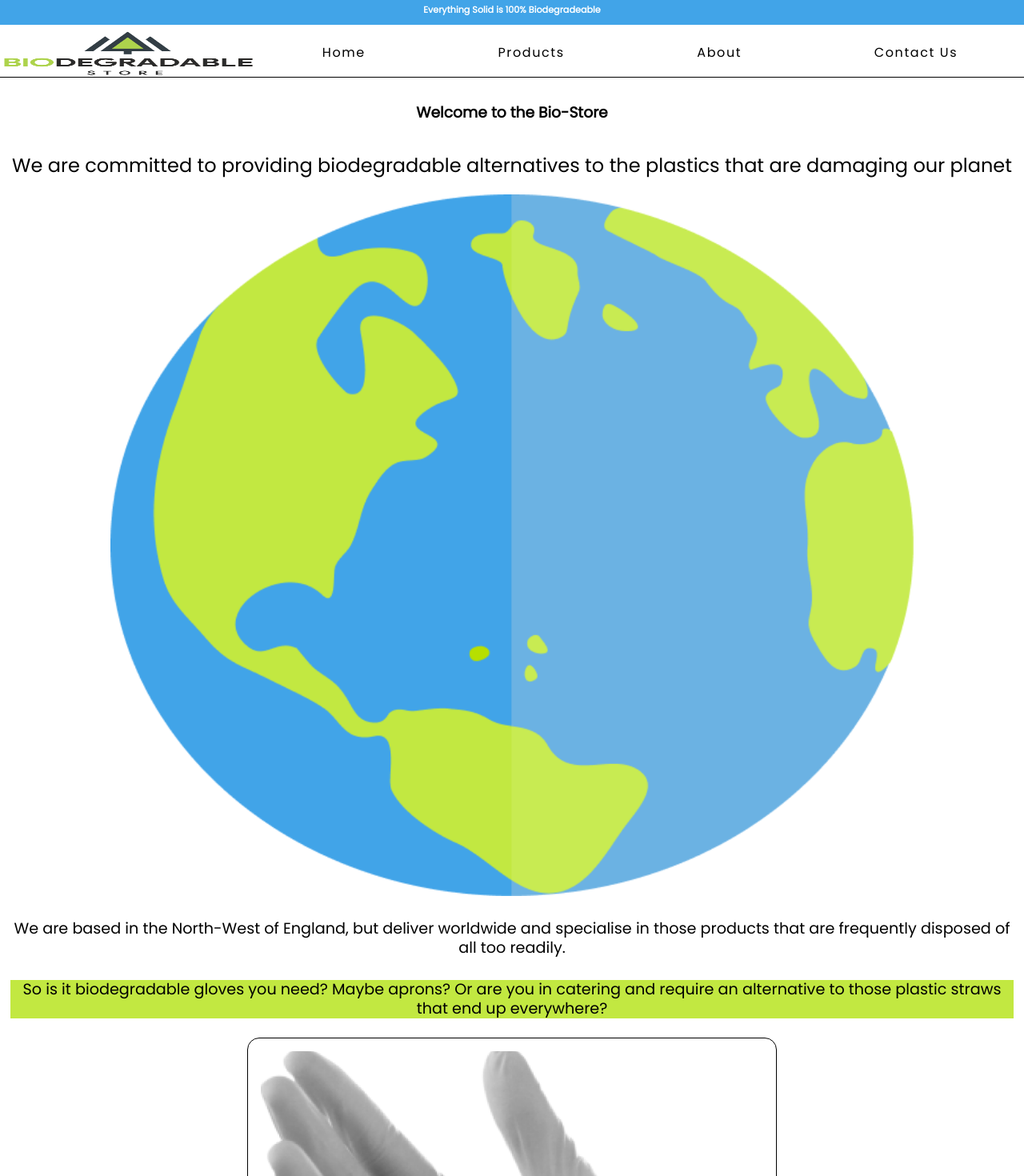
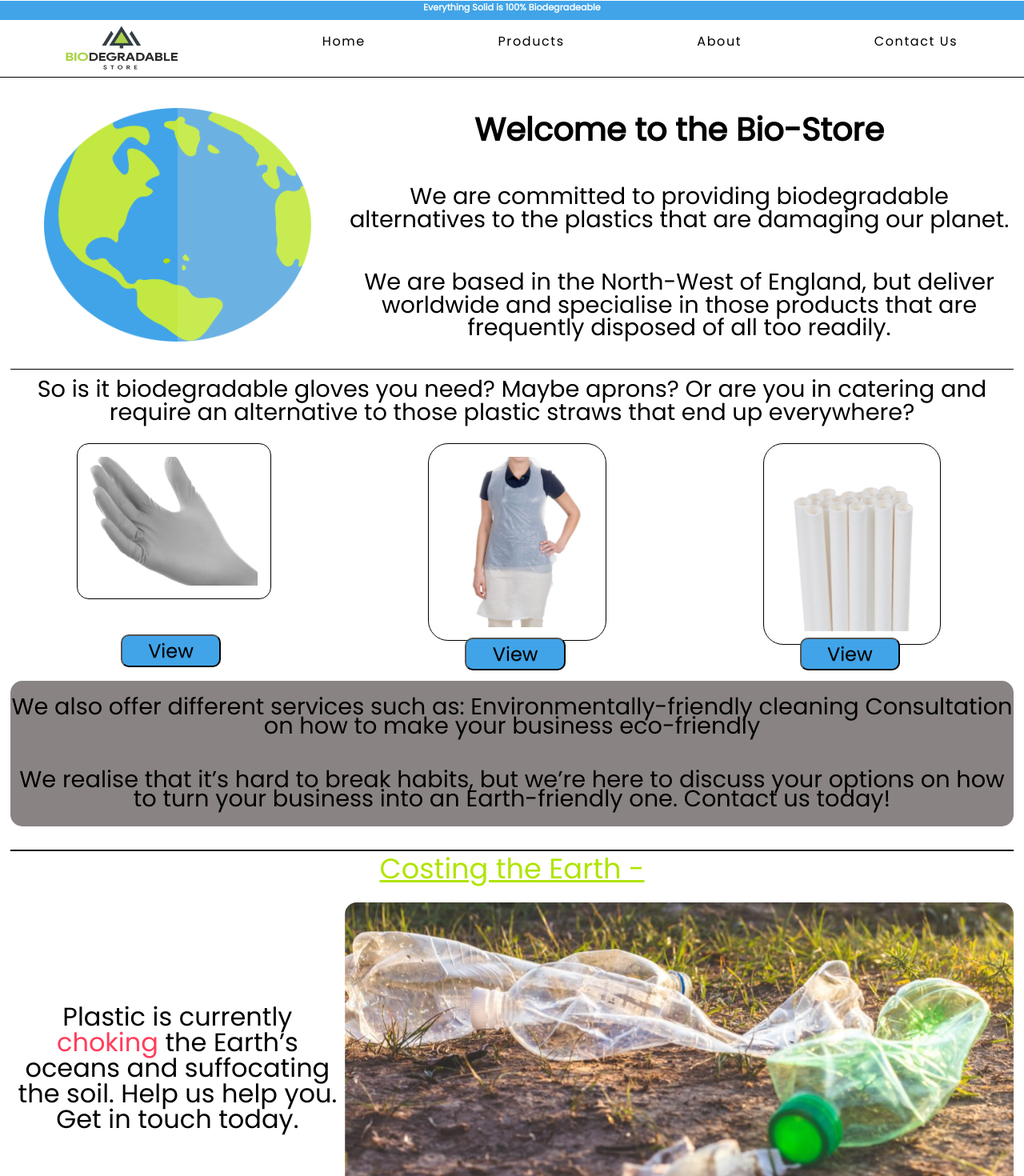
Before and after one commit to mcarlin1998/BioStoreApp, a React (Create React App) app: page / in a window 1280 px wide. Shown: the top 1470 px of the page at 80% size. Built offline with nearby package versions, Linux system fonts and the light colour scheme.

Commit message:
Homepagemobile

```diff
--- a/src/components/Footer/Footer.css
+++ b/src/components/Footer/Footer.css
@@ -33,3 +33,29 @@
   font-family: 'Poppins', sans-serif;
 
 }
+@media only screen and (min-width: 850px) {
+  .footergrid{
+    display: grid;
+    grid-template-columns: 1fr 1fr;
+    grid-template-rows: 1fr 1fr 1fr 1fr;
+  }
+  .footcontact{
+    grid-column: 1 / 1;
+    grid-row: 1 / 1;
+    font-size: 1.5em;
+    position: relative;
+    top: 30%;
+  }
+  .footdetails{
+    grid-column: 1 / 1;
+    grid-row: 2 / 2;
+  }
+  .footdetails2{
+    grid-column: 1 / 1;
+    grid-row: 3 / 3;
+  }
+  .footdetails3{
+    grid-column: 1 / 1;
+    grid-row: 4 / 4;
+  }
+}
--- a/src/components/Home/Home.css
+++ b/src/components/Home/Home.css
@@ -3,6 +3,8 @@
   line-height: 1.5em;
   text-align: center;
 }
+
+
 
 @import url('https://fonts.googleapis.com/css2?family=Poppins&display=swap');
 @import url('https://fonts.googleapis.com/css2?family=Poppins:wght@300&display=swap');
@@ -164,3 +166,160 @@ font-weight: 400;
   width: 100%;
   border-radius: 15px;
 }
+
+@media only screen and (min-width: 850px) {
+
+.subgrid{
+  display: grid;
+  grid-template-columns: 1fr 1fr 1fr;
+  grid-row: 1fr 1fr 1fr 1fr 1fr 1fr 1fr 1fr;
+}
+
+h1{
+  grid-column: 2 / 4;
+  grid-row: 1 / 1;
+  font-size: 2.5em;
+  position: relative;
+}
+.subtitle{
+  grid-column: 2 / 4;
+  grid-row: 1 / 1;
+  position: relative;
+  top: 30%;
+  font-size: 1.8em;
+  line-height: 1em;
+}
+
+.planet{
+  grid-column: 1 / 1;
+  grid-row: 1 / 1;
+  position: relative;
+  top: 3%;
+}
+
+.intro{
+  grid-column: 2 / 4;
+  grid-row: 1 / 1;
+  position: relative;
+  top: 60%;
+  font-size: 1.8em;
+  font-weight: 300;
+  line-height: 1em;
+}
+.intro2{
+  grid-column: 1 / 4;
+  grid-row: 2 / 2;
+  background-color: transparent;
+  position: relative;
+  font-size: 1.8em;
+  line-height: 1em;
+  border-top: 1px solid black;
+  padding-top: 10px;
+}
+.gloves{
+  grid-column: 1 / 1;
+  grid-row: 3 / 3;
+  width: 50%;
+  position: relative;
+  left: 20%;
+}
+.button1{
+  grid-column: 1 / 1;
+  grid-row: 4 / 4;
+  position: relative;
+  width: 30%;
+  height: 100%;
+  left: 33%;
+  bottom: 40%;
+}
+.apron{
+  grid-column: 2 / 2;
+  grid-row: 3 / 3;
+    width: 45%;
+    height: 76%;
+    position: relative;
+    left: 25%;
+}
+.button2{
+  grid-column: 2 / 2;
+  grid-row: 4 / 4;
+  position: relative;
+  width: 30%;
+  height: 100%;
+  left: 36%;
+  bottom: 32%;
+
+}
+.straws{
+  grid-column: 3 / 3;
+  grid-row: 3 / 3;
+  width: 45%;
+  height: 78%;
+
+  position: relative;
+  left: 25%;
+}
+.button3{
+  grid-column: 3 / 3;
+  grid-row: 4 / 4;
+  position: relative;
+  width: 30%;
+  height: 100%;
+  left: 36%;
+  bottom: 32%;
+
+}
+a{
+  padding: 0;
+  margin: 0;
+}
+.checkout{
+  display: none;
+}
+.shape{
+  grid-column: 1 / 4;
+  grid-row: 5 / 7;
+  background-color: #8a8383;
+  width: 100%;
+  height: 100%;
+  z-index: -1;
+  border-radius: 15px;
+}
+.contact{
+  grid-column: 1 / 4;
+  grid-row: 6 / 6;
+  font-size: 1.8em;
+  background-color: transparent;
+  color: black;
+  position: relative;
+  bottom: 25%;
+}
+.extra{
+  grid-column: 1 / 4;
+  grid-row: 5 / 5;
+  color: black;
+  position: relative;
+  bottom: 25%;
+}
+h2{
+  grid-row: 7 / 7;
+  grid-column: 1 / 4;
+  font-size: 2.2em;
+  text-decoration: underline;
+}
+.end{
+  grid-row: 8 / 8;
+  grid-column: 1 / 1;
+  font-size: 2em;
+  position: relative;
+  line-height: 1em;
+  top: 25%;
+}
+.extra{
+  font-size: 1.8em;
+}
+.plastic1{
+  grid-row: 8 / 8;
+  grid-column: 2 / 4;
+}
+}
--- a/src/components/Home/Home.js
+++ b/src/components/Home/Home.js
@@ -15,10 +15,9 @@ function Home(){
   return(
     <section className="subgrid">
       <h1>Welcome to the Bio-Store</h1>
-      <h3>We are committed to providing biodegradable alternatives to the plastics
-          that are damaging our planet</h3>
+      <h3 className="subtitle">We are committed to providing biodegradable alternatives to the plastics
+          that are damaging our planet.</h3>
           <img className="planet"src={planet} alt="plastic bottle" />
-
         <p className="intro">
           We are based in the North-West of England, but deliver worldwide and specialise in those products
           that are frequently disposed of all too readily.
@@ -27,16 +26,17 @@ function Home(){
           So is it biodegradable gloves you need? Maybe aprons? Or are you in catering and require an
           alternative to those plastic straws that end up everywhere?
         </p>
-        <Link to="/Products"><img className="gloves"src={gloves} alt="Bio Gloves." /></Link>
-        <Link to="/Products"><button class="button1">View</button></Link>
+        <img className="gloves"src={gloves} alt="Bio Gloves." />
+        <button className="button1">View</button>
         <img className="apron"src={apron} alt="Bio Aprons" />
-          <Link to="/Products"><button class="button2">View</button></Link>
+          <button className="button2">View</button>
         <img className="straws"src={straws} alt="Bio Straws." />
-          <Link to="/Products"><button class="button3">View</button></Link>
+        <button className="button3">View</button>
 
         <p className="checkout">
           Check out our products page!
         </p>
+        <span className="shape"></span>
         <p className="contact">
           We realise that it’s hard to break habits, but we’re here to discuss your options on how to turn your
           business into an Earth-friendly one. Contact us today!
@@ -49,7 +49,7 @@ function Home(){
         <h2>
           Costing the Earth -
         </h2>
-        <h3>
+        <h3 className="end">
           Plastic is currently <span>choking</span> the Earth’s oceans and suffocating the soil. Help us help you. Get in touch
           today.
         </h3>
--- a/src/components/Nav/Nav.css
+++ b/src/components/Nav/Nav.css
@@ -54,3 +54,24 @@ font-family: 'Poppins', sans-serif;letter-spacing: 0.1em;
   grid-row: 2 / 2;
   height: 100%;
 }
+
+@media only screen and (min-width: 750px) {
+nav{
+  grid-template-rows: 25% 75%;
+  height: 6em;
+}
+
+.slogan{
+  position: relative;
+  padding: 0;
+  margin: 0;
+  top: 5%;
+}
+.logo{
+  width: 45%;
+  position: relative;
+  top: 10%;
+  left: 25%;
+  height: 80%;
+}
+}
```
